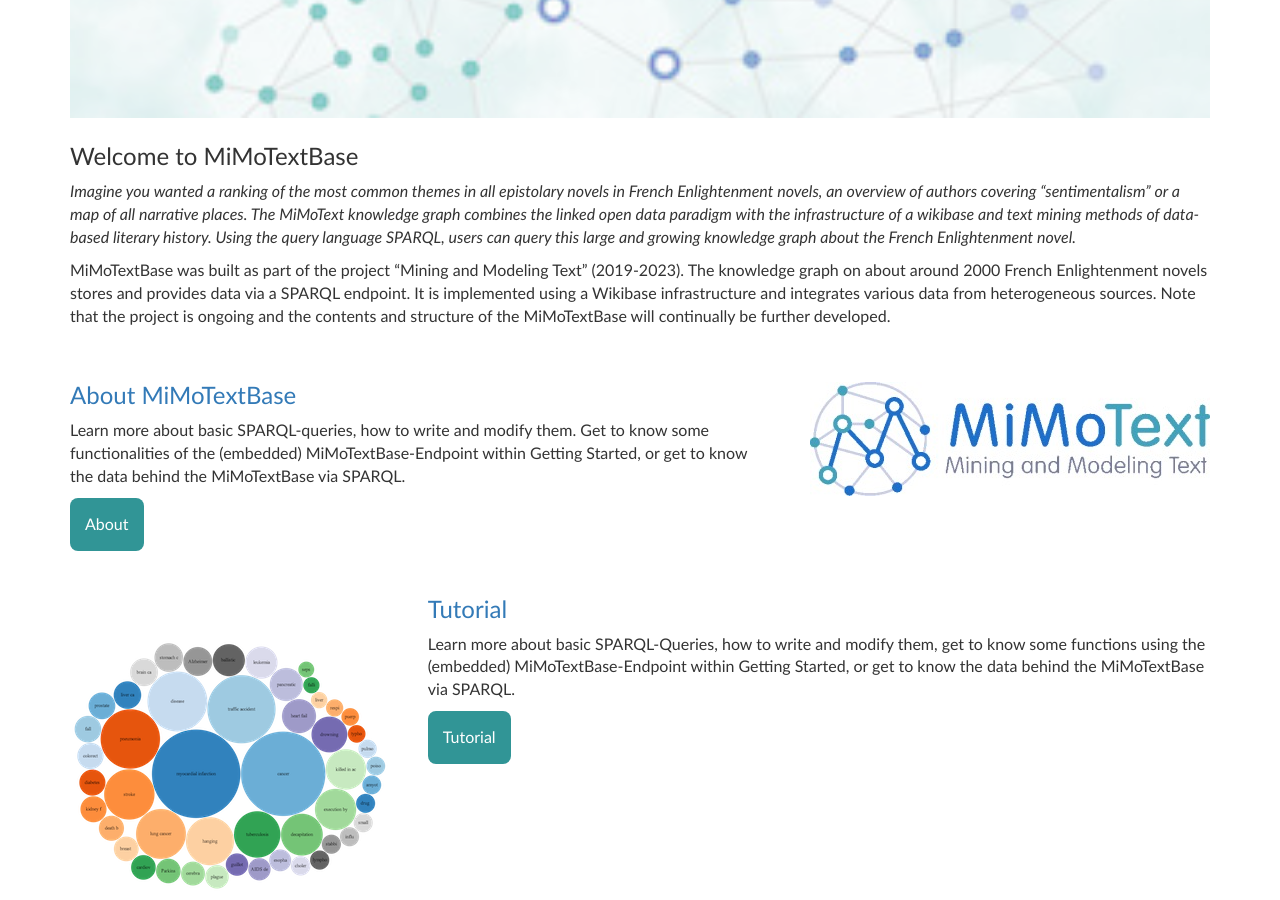
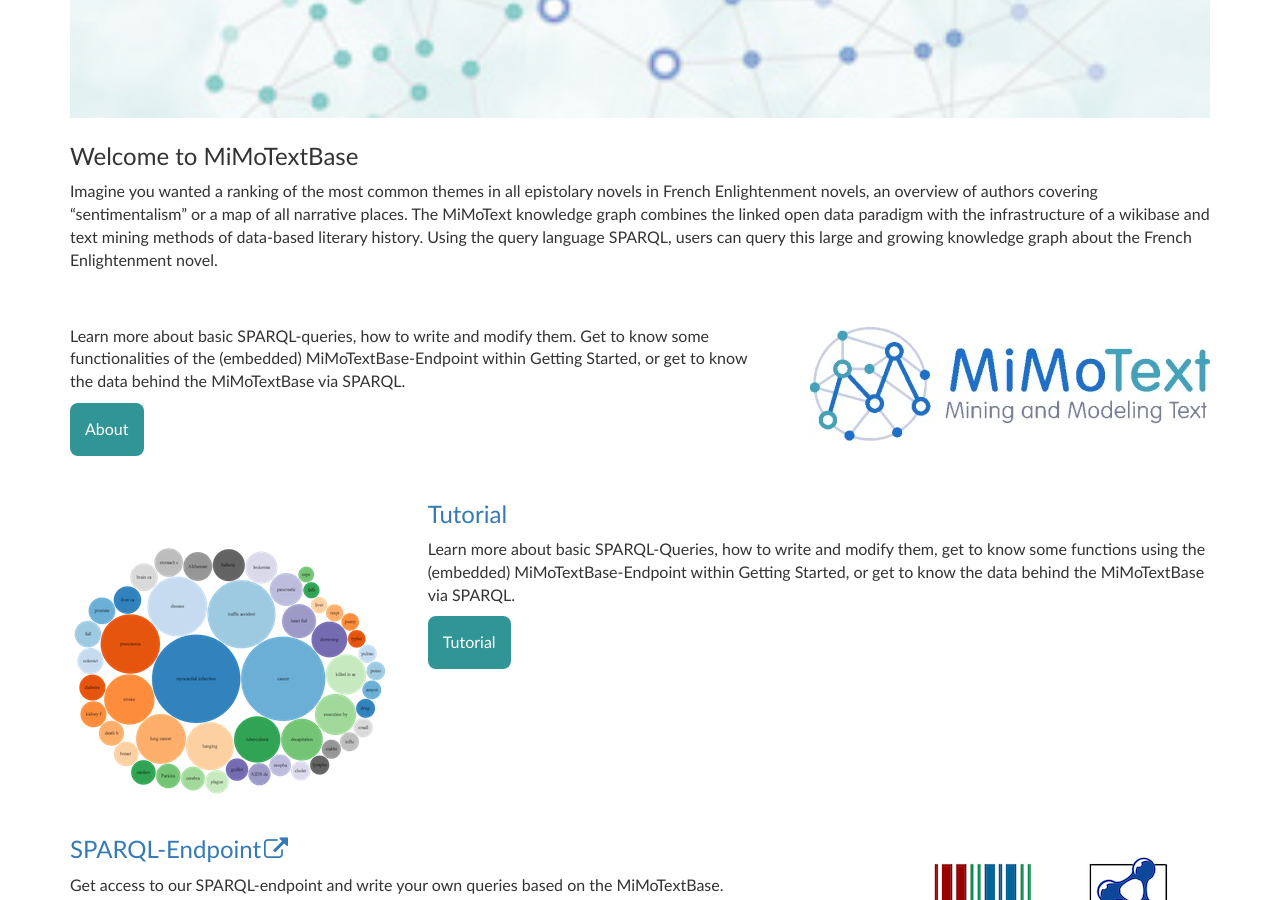
Before and after one commit to MiMoText/MiMoTextBase_Tutorial, a Jekyll site: the page built from index.md, in a window 1280 px wide and 900 px high, scrolled down 383 px. Built offline with Jekyll 4.4.1, drawn with Linux system fonts in a browser that asks for light colours; comment, search, counter and statistics services are not loaded.

Commit message:
Update index.md

```diff
--- a/index.md
+++ b/index.md
@@ -9,8 +9,6 @@
 permalink: index.html
 ---
 
-{% include landing-page.html title_1="Welcome to MiMoTextBase" content_1="*Imagine you wanted a ranking of the most common themes in all epistolary novels in French Enlightenment novels, an overview of authors covering “sentimentalism” or a map of all narrative places. The MiMoText knowledge graph combines the linked open data paradigm with the infrastructure of a wikibase and text mining methods of data-based literary history. Using the query language SPARQL, users can query this large and growing knowledge graph about the French Enlightenment novel.*
-
- MiMoTextBase was built as part of the project “Mining and Modeling Text” (2019-2023). The knowledge graph on about around 2000 French Enlightenment novels stores and provides data via a SPARQL endpoint. It is implemented using a Wikibase infrastructure and integrates various data from heterogeneous sources. Note that the project is ongoing and the contents and structure of the MiMoTextBase will continually be further developed." title_2="About MiMoTextBase" content_2="Learn more about basic SPARQL-queries, how to write and modify them. Get to know some functionalities of the (embedded) MiMoTextBase-Endpoint within Getting Started, or get to know the data behind the MiMoTextBase via SPARQL.
+{% include landing-page.html title_1="Welcome to MiMoTextBase" content_1="Imagine you wanted a ranking of the most common themes in all epistolary novels in French Enlightenment novels, an overview of authors covering “sentimentalism” or a map of all narrative places. The MiMoText knowledge graph combines the linked open data paradigm with the infrastructure of a wikibase and text mining methods of data-based literary history. Using the query language SPARQL, users can query this large and growing knowledge graph about the French Enlightenment novel." content_2="Learn more about basic SPARQL-queries, how to write and modify them. Get to know some functionalities of the (embedded) MiMoTextBase-Endpoint within Getting Started, or get to know the data behind the MiMoTextBase via SPARQL.
 " title_3="Tutorial" content_3="Learn more about basic SPARQL-Queries, how to write and modify them, get to know some functions using the (embedded) MiMoTextBase-Endpoint within Getting Started, or get to know the data behind the MiMoTextBase via SPARQL.
 " title_4="SPARQL-Endpoint" content_4="Get access to our SPARQL-endpoint and write your own queries based on the MiMoTextBase." title_5="Help" content_5="If you don’t know where to start, how to (re-)use the data, or if you get stuck with the queries, take a look at our answers in HELP." %}
```
